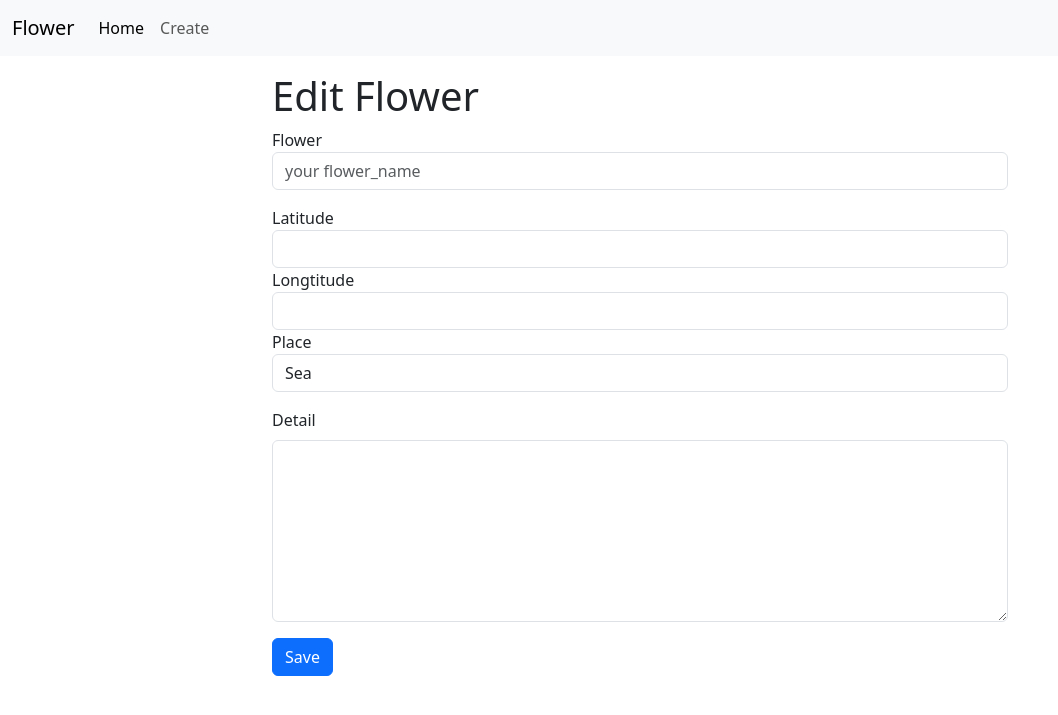
After one commit to Tarozzzzzz/flask_67_b, a Flask app: template templates/edit.html in a window 1280 px wide. The commit adds this page. Shown: the top 715 px of the page, without its empty margins (0-1058 px from the left). Run offline with Flask 3, Linux system fonts and the light colour scheme; the template is opened without the code that fills it, so the values that code supplies are empty.

Commit message:
[UPDATE] list, edit, delete

```diff
--- a/app.py
+++ b/app.py
@@ -1,5 +1,8 @@
 from flask import Flask, render_template, request, redirect, session
 import mysql.connector
+
+
+app = Flask(__name__)
 
 # For Database
 DB_HOST = "localhost"
@@ -7,8 +10,8 @@ DB_USER = "root"
 DB_PASS = ""
 DB_NAME = "flower_shop"
 
-app = Flask(__name__)
-
+# For Session
+app.config['SECRET_KEY'] = "123456782345678345678456785678678788"
 
 @app.route("/home")
 def home():
@@ -46,9 +49,119 @@ def store():
         my_cursor.execute(sql, val)
         my_db.commit()
 
-        return redirect("/create")
+        session['alert_status'] = "success"
+        session['alert_message'] = "Already Created"
+        return redirect("/")
     else:
-          return "<h1>No Way!</h1>"
+        session['alert_status'] = "fail"
+        session['alert_message'] = "Something went wrong!"
+        return redirect("/")
+
+
+@app.route("/")
+def index():
+    my_db = mysql.connector.connect(
+         host =DB_HOST,
+         user =DB_USER,
+         password = DB_PASS,
+         db = DB_NAME
+        )
+    my_cursor = my_db.cursor(dictionary=True)
+    sql = "SELECT * FROM flowers"
+    my_cursor.execute(sql)
+    results = my_cursor.fetchall()
+
+    # Show Message
+    if "alert_status" in session and "alert_message" in session:
+        alert_message = {
+            'status': session['alert_status'],
+            'message': session['alert_message'],
+        }
+        del session['alert_status']
+        del session['alert_message']
+    else:
+        alert_message = {
+            'status': None,
+            'message': None,
+        }
+
+    return render_template("index.html", alert_message = alert_message, results = results)
+
+@app.route("/edit/<flower_id>", methods=['GET'])
+def edit(flower_id):
+
+    # Connect Database
+    my_db = mysql.connector.connect(
+        host=DB_HOST,
+        user=DB_USER,
+        password=DB_PASS,
+        db=DB_NAME
+    )
+    my_cursor = my_db.cursor(dictionary=True)
+    sql = "SELECT * FROM flowers WHERE id = " + flower_id
+    my_cursor.execute(sql)
+    results = my_cursor.fetchall()
+
+    return render_template("edit.html", results = results)
+
+@app.route("/update/<flower_id>", methods = ['POST'])
+def update(flower_id) :
+    if request.method == "POST" :
+        flower_name = request.form['flower_name']
+        lat_num = request.form['lat_num']
+        long_num = request.form['long_num']
+        place = request.form['place']
+        detail = request.form['detail']
+        print("Input:", flower_name, lat_num, long_num, place, detail)
+
+        # Connect Database
+        my_db = mysql.connector.connect(
+             host =DB_HOST,
+             user =DB_USER,
+             password = DB_PASS,
+             db = DB_NAME
+        )
+
+        my_cursor = my_db.cursor(dictionary=True)
+        sql = """
+            UPDATE flowers
+            SET flower_name = %s,
+            lat_num = %s,
+            long_num = %s,
+            place = %s,
+            detail = %s
+            WHERE id = %s
+        """
+        val = (flower_name, lat_num, long_num, place, detail, flower_id)
+        my_cursor.execute(sql, val)
+        my_db.commit()
+
+        session['alert_status'] = "success"
+        session['alert_message'] = "Already Updated!"
+        return redirect("/")
+    else :
+        session['alert_status'] = "fail"
+        session['alert_message'] = "Something went wrong!"
+        return redirect("/")
+
+@app.route("/delete/<flower_id>", methods=["GET"])
+def delete(flower_id):
+     # Connect Database
+        my_db = mysql.connector.connect(
+             host =DB_HOST,
+             user =DB_USER,
+             password = DB_PASS,
+             db = DB_NAME
+        )
+
+        my_cursor = my_db.cursor(dictionary=True)
+        sql = "DELETE FROM flowers WHERE id = " + flower_id
+        my_cursor.execute(sql)
+        my_db.commit()
+
+        session['alert_status'] = "success"
+        session['alert_message'] = "Already Deleted!"
+        return redirect("/")
 
 if __name__=="__main__":
        # app.run() # production
--- a/templates/base_template.html
+++ b/templates/base_template.html
@@ -13,17 +13,17 @@
 <body>
     <nav class="navbar navbar-expand-lg bg-body-tertiary">
         <div class="container-fluid">
-          <a class="navbar-brand" href="#">Navbar</a>
+          <a class="navbar-brand" href="{{ url_for('index')}}">Flower</a>
           <button class="navbar-toggler" type="button" data-bs-toggle="collapse" data-bs-target="#navbarSupportedContent" aria-controls="navbarSupportedContent" aria-expanded="false" aria-label="Toggle navigation">
             <span class="navbar-toggler-icon"></span>
           </button>
           <div class="collapse navbar-collapse" id="navbarSupportedContent">
             <ul class="navbar-nav me-auto mb-2 mb-lg-0">
               <li class="nav-item">
-                <a class="nav-link active" aria-current="page" href="#">Home</a>
+                <a class="nav-link active" aria-current="page" href="{{ url_for('index') }}">Home</a>
               </li>
               <li class="nav-item">
-                <a class="nav-link" href="#">Link</a>
+                <a class="nav-link" href="{{ url_for('create') }}">Create</a>
               </li>
             </ul>
           </div>
--- /dev/null
+++ b/templates/edit.html
@@ -0,0 +1,50 @@
+{% extends "base_template.html" %}
+
+{% block title %}
+<title>Edit - Flower</title>
+{% endblock %}
+
+{% block content %}
+<h1>Edit Flower</h1>
+
+<!--test text-->
+<form action="{{ url_for ('update', flower_id = results[0].id)}}" method="post">
+    <div class ="mb-3">
+        <label for="flower_name" class="Form-label">Flower</label>
+        <input type ="text" class="form-control" id="flower_name"
+        name="flower_name" placeholder="your flower_name" value="{{ results[0].flower_name }}" required>
+    </div>
+
+    <div class ="mb-3">
+        <label for="lat_num" class="Form-label">Latitude</label>
+        <input type ="number" class="form-control" id="lat_num"
+        name="lat_num" step="0.00001" value="{{ results[0].lat_num }}>
+    </div>
+
+    <div class ="mb-3">
+        <label for="long_num" class="Form-label">Longtitude</label>
+        <input type ="number" class="form-control" id="long_num"
+        name="long_num" step="0.00001" value="{{ results[0].long_num }}>
+    </div>
+
+    <div class ="mb-3">
+        <label for="place" class="Form-label">Place</label>
+        <select class="form-control" name="place" id="place">
+            <option value="land" { % if results[0].place == "land" % } selected { % endif % }>Land</option>
+            <option value="forest" { % if results[0].place == "forest" % } selected { % endif % }><Fieldset></Fieldset>Forest</option>
+            <option value="sea" { % if results[0].place == "sea" % } selected { % endif % }>Sea</option>
+        </select>
+    </div>
+
+    <div class="mb-3">
+        <label for="detail" class="form-label">Detail</label>
+        <textarea class="form-control" name="detail" id="detail" rows="7">{{ results[0].detail }}</textarea>
+    </div>
+
+    <div class="mb-3">
+        <button  type="submit" class="btn btn-primary">Save</button>
+    </div>
+
+</form>
+
+{% endblock %}
```
Also changed, not shown: templates/index.html (added, +44 -0 lines).
